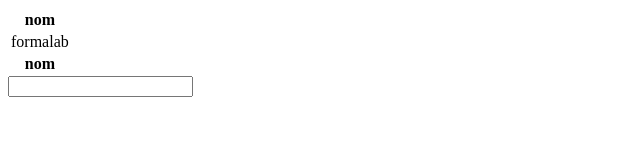
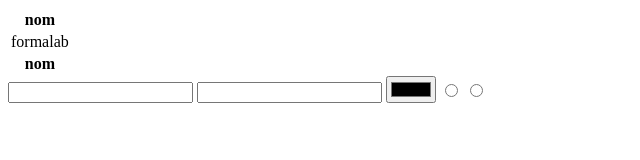
Before and after one commit to haifa1999/formalab_html_1, a plain HTML site: page test2.html in a window 1280 px wide. Shown: the whole page, without its empty margins (0-640 px from the left). Drawn offline with Linux system fonts and the light colour scheme.

Commit message:
adding input radio

```diff
--- a/test2.html
+++ b/test2.html
@@ -15,6 +15,12 @@
     </tbody>
   </table>
   <form name="hayfa" method="une methode" action=""></form>
-  <input type="text"name="nom du champ"
+  <input type="text"name="nom du champ"/>
+  <input type="password"name="nom du champ"/>
+  <input type="color"/>
+
+  <input type="radio"name="gender"value="male">
+  <input type="radio"name="gender"value="female">
+
 </body>
 </html>
```
